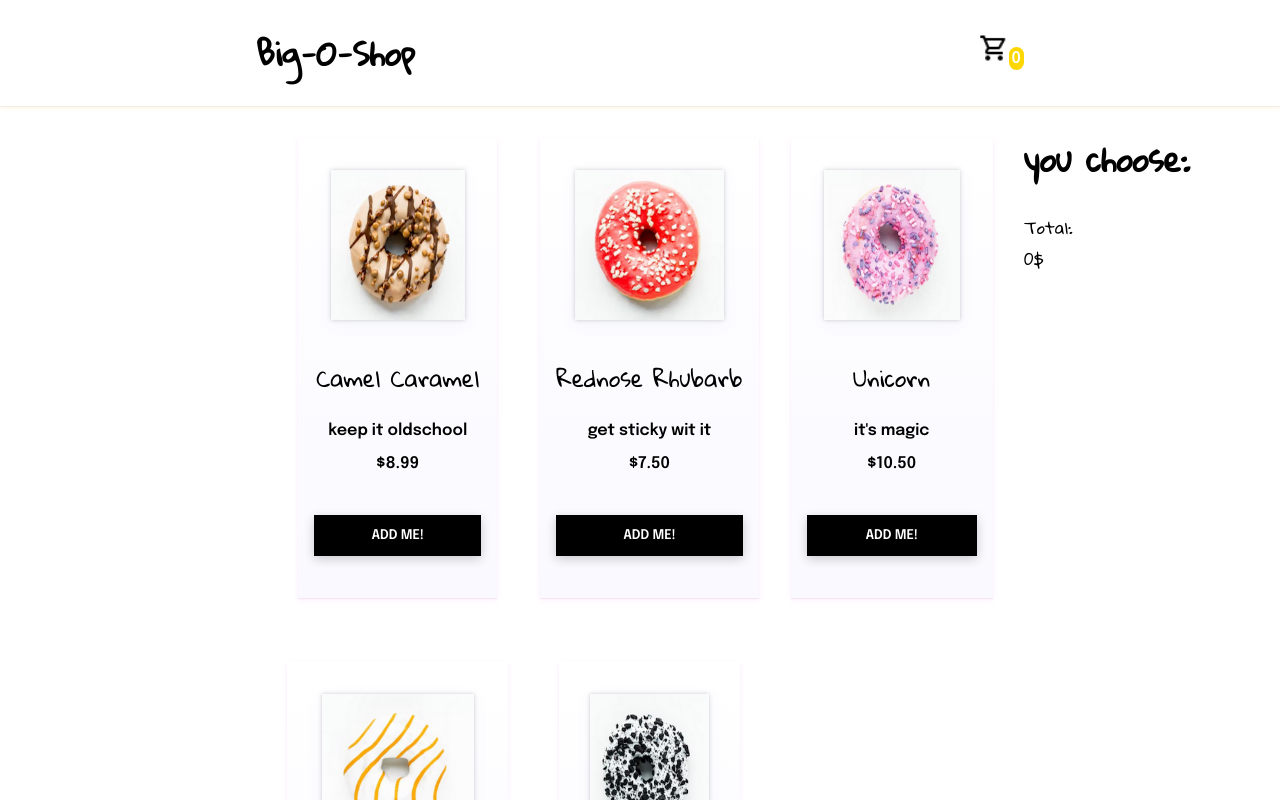
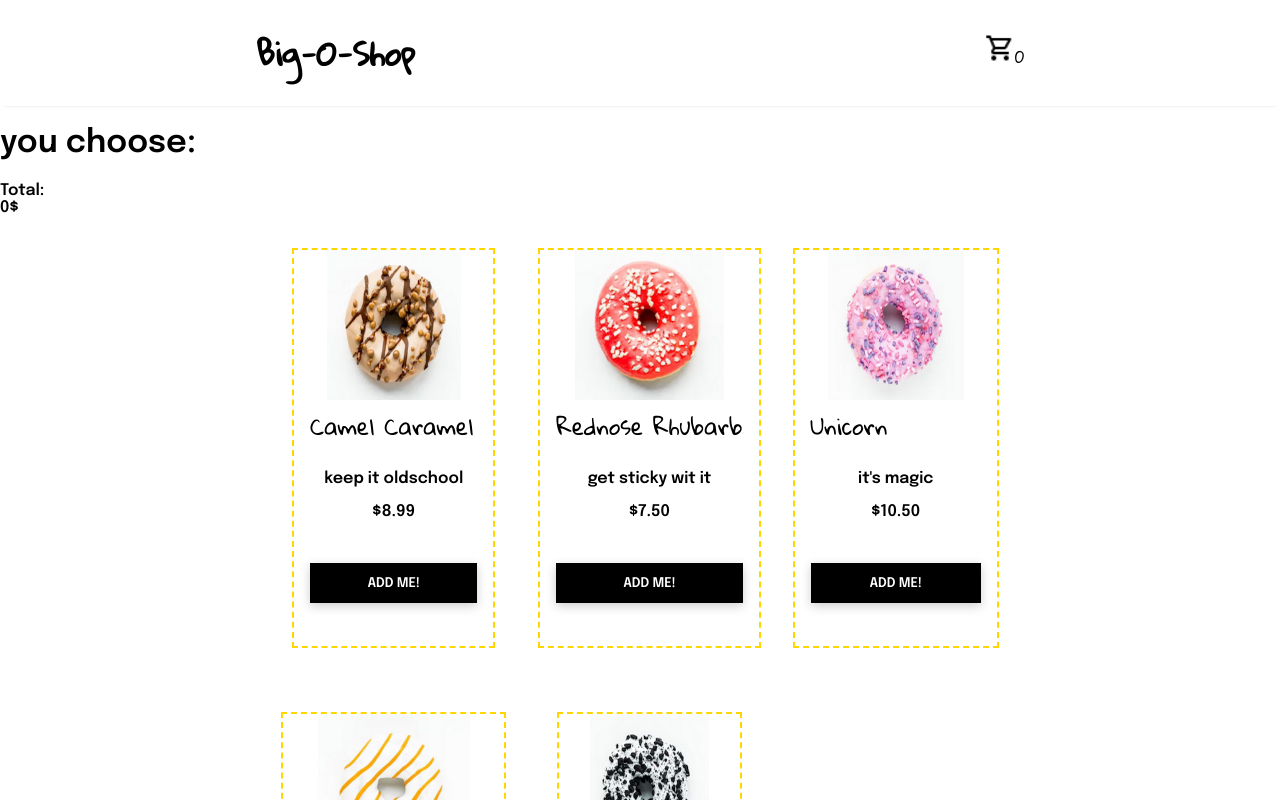
Before and after one commit to fixedtire/donut-shop2, a React (Create React App) app: page / in a window 1280 px wide. Both pictures are taken after a click on the icon 993 px from the left and 48 px from the top of the page. Shown: the top 800 px of the page. Built offline with nearby package versions, Linux system fonts and the light colour scheme.

Commit message:
fixed problems deleted css

```diff
--- a/src/App.css
+++ b/src/App.css
@@ -52,7 +52,6 @@ body {
   font-size: 1.4em;
   font-family: 'Gloria Hallelujah', cursive;
   margin-top: 0;
-  text-align: center;
 }
 
 .description, .price {
@@ -65,7 +64,9 @@ body {
   justify-items: center;
   margin: 0 auto;
   align-items: center;
-  box-shadow: rgba(255, 201, 94, 0.15) 0px 2px 5px 0px, rgba(0, 0, 0, 0.05) 0px 1px 1px 0px;
+  -webkit-box-shadow:0px 1px 4px -4px black;
+  -moz-box-shadow:0px 1px 4px -4px black;
+  box-shadow:0px 1px 4px -4px black;
 }
 
 .cards {
@@ -80,14 +81,7 @@ body {
   box-shadow: 0 3px 10px rgb(0 0 0 / 0.2);
 }
 
-.white-shadow2 {
-  margin-top: 2em;
-  margin-bottom: 2em;
-  box-shadow: rgba(85, 67, 84, 0.27) 0px 0px 0.25em, rgba(90, 125, 188, 0.05) 0px 0.25em 1em;
-}
-
-  button {
-  cursor: pointer;
+button {
   width: 100%;
   display: inline-block;
   border-style: none;
@@ -99,21 +93,6 @@ body {
 }
 
 button:hover {
-  box-shadow: 0px 8px 15px rgba(0, 0, 0, 0.4);
-}
-
-.cart-button {
-  vertical-align: text-bottom !important;
-  cursor: pointer;
-  height: 25%;
-  border-style: none;
-  background-color: black;
-  font-family: 'Epilogue', sans-serif;
-  font-weight: 300;
-  color: white;
-}
-
-.cart-button:hover {
   box-shadow: 0px 8px 15px rgba(0, 0, 0, 0.4);
 }
 img {
@@ -132,30 +111,6 @@ a {
   text-decoration: none;
 }
 
-.cart {
-  display: flex;
-  justify-content: space-between;
-}
-
-.center-cart {
-  font-family: 'Gloria Hallelujah', cursive;
-  position: absolute;
-  float: right;
-  margin-right: 4%;
-  margin-left: 80%;
-  grid-column: auto;
-}
-
-.isHidden {
-  display: none;
-}
-.cart-value {
-  font-family: 'Epilogue', sans-serif;
-  color: white;
-  background-color: gold;
-  border-radius: 25px;
-  padding: 3px;
-}
 .wrapper {
   width: 60%;
   justify-content: center;
@@ -168,33 +123,16 @@ a {
 
 .card-item {
   margin-top: 2em;
-  display: flex;
-  justify-content: space-between;
-}
 
-
-.cart-item {
-  display: flex;
-  justify-content: space-between;
-  gap: 10px;
-}
-
-
-.price-item {
-  padding-left: 2em;
-}
-
-.name-item {
-  text-align: center;
 }
 
 .card-details {
   margin: 0;
   padding: 0em 1em 1em 1em;
-  border: 1px;
-  background-image: linear-gradient(rgb(255, 255, 255), rgb(249, 249, 255));
-  box-shadow: rgba(255, 133, 253, 0.15) 0px 2px 5px 0px, rgba(0, 0, 0, 0.05) 0px 1px 1px 0px;
-
+  border: 2px;
+  border-color: gold;
+  border-style: dashed;
+  background: rgba(255,255,255, .5);
 }
 
 .menu-icon {
@@ -205,43 +143,6 @@ a {
   display: inline-block;
   background-image: url('./img/cart_small.png');
 }
-
-.delete-button {
-  display: inline;
-  background-color: red;
-  height: 30px;
-  width: 10px;
-}
-.quantity {
-  display: flex;
-  align-items: start;
-}
-.quantity-buttons {
-  margin: auto;
-  width: 50%;
-  height: 50%;
-}
-
-.item-qty {
-  height: 50%;
-  background-color: black;
-  padding: 1em;
-  font-family: 'Epilogue', sans-serif;
-  font-weight: 300;
-  color: white;
-}
-
-.cart-increment {
- gap: 0;
-}
-
-.number-input {
-  background-color: white;
-  border: none;
-  color: black;
-  width: 40px;
-  height: 10px;
-}
 .cart-icon {
     width: 30px;
     height: 30px;
```
